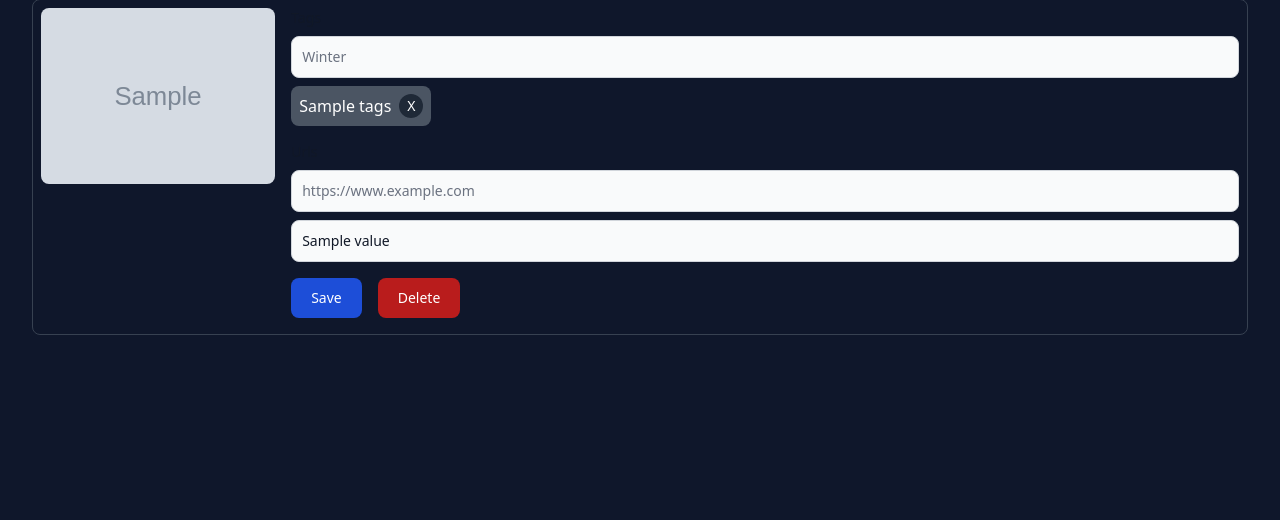
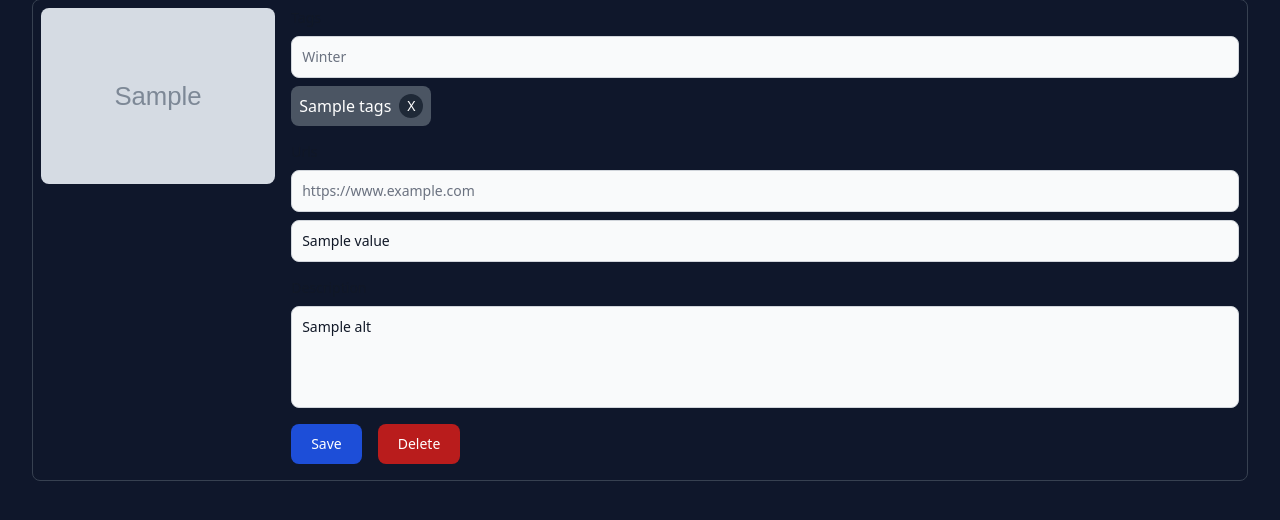
Before and after one commit to Radiquum/photos, a Flask app: template admin/templates/edit.html in a window 1280 px wide. Shown: the part 138-658 px from the top of the page. Run offline with Flask 3, Linux system fonts and the light colour scheme; the template is opened without the code that fills it: most values are stand-ins (such as "Sample title", 1, 10 or a date in 2020); grey boxes marked "Sample" are stand-in pictures; some libraries are stand-ins or nearby versions.

Commit message:
feat/admin: add alt text edit field

```diff
--- a/admin/main.py
+++ b/admin/main.py
@@ -249,6 +249,7 @@ def Edit(id):
         date = datetime.fromtimestamp(float(float(str(obj["date"])[:10]))).strftime(
             "%d/%m/%Y"
         )
+        alt=obj["alt"]
         return render_template(
             "edit.html",
             name=name,
@@ -256,6 +257,7 @@ def Edit(id):
             tags=":".join(tags),
             urls=urls,
             date=date,
+            alt=alt,
             page_title=f"Edit - {name}",
             s3_endpoint=os.getenv("AWS_ENDPOINT"),
             s3_bucket=os.getenv("AWS_BUCKET"),
--- a/admin/templates/edit.html
+++ b/admin/templates/edit.html
@@ -6,7 +6,7 @@
     enctype="multipart/form-data">
 
     <div class="flex flex-col gap-2">
-        <img src="{{ s3_endpoint }}/{{ s3_bucket }}/{{ img }}" alt="" class="w-[296px] object-scale-down rounded-lg" />
+        <img src="{{ s3_endpoint }}/{{ s3_bucket }}/{{ img }}" alt="" class="w-[296px] object-cover rounded-lg" />
         <div id="datepicker-inline" inline-datepicker datepicker-buttons datepicker-format="dd/mm/yyyy"
             datepicker-title="Shoot Date" data-date="{{ date }}"></div>
     </div>
@@ -33,6 +33,14 @@
                     value="{{ url.value }}" />
                 {% endfor %}
             </div>
+        </div>
+
+        <div class="w-full">
+            <label for="url-input"
+                class="block mb-2 text-sm font-medium text-gray-900 dark:text-white">Description</label>
+            <textarea id="alt-text" rows="4" name="alt"
+                class="block p-2.5 text-sm text-gray-900 w-full h-full resize-none bg-gray-50 rounded-lg border border-gray-300 focus:ring-blue-500 focus:border-blue-500 dark:bg-gray-700 dark:border-gray-600 dark:placeholder-gray-400 dark:text-white dark:focus:ring-blue-500 dark:focus:border-blue-500"
+                placeholder="Alt-Text" draggable="false">{{ alt }}</textarea>
         </div>
 
         <div class="w-full flex flex-wrap gap-2">
```
